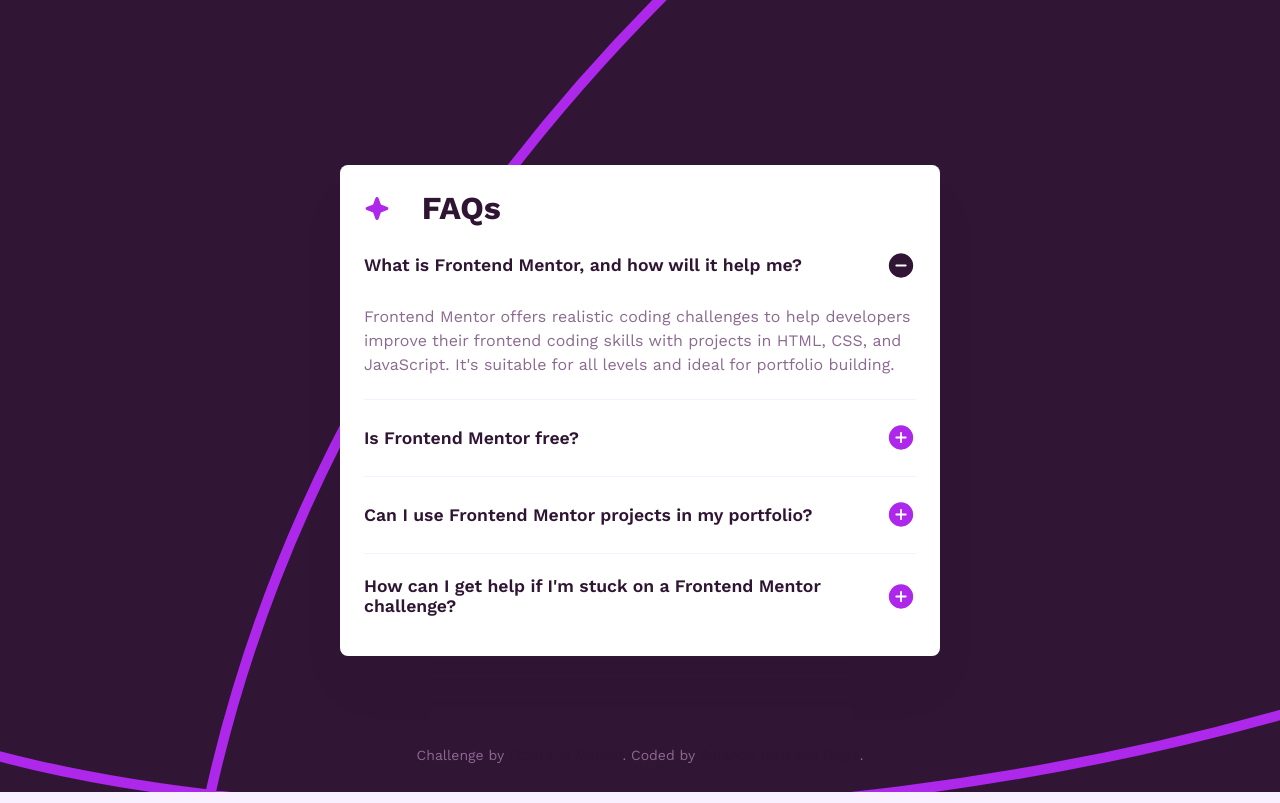
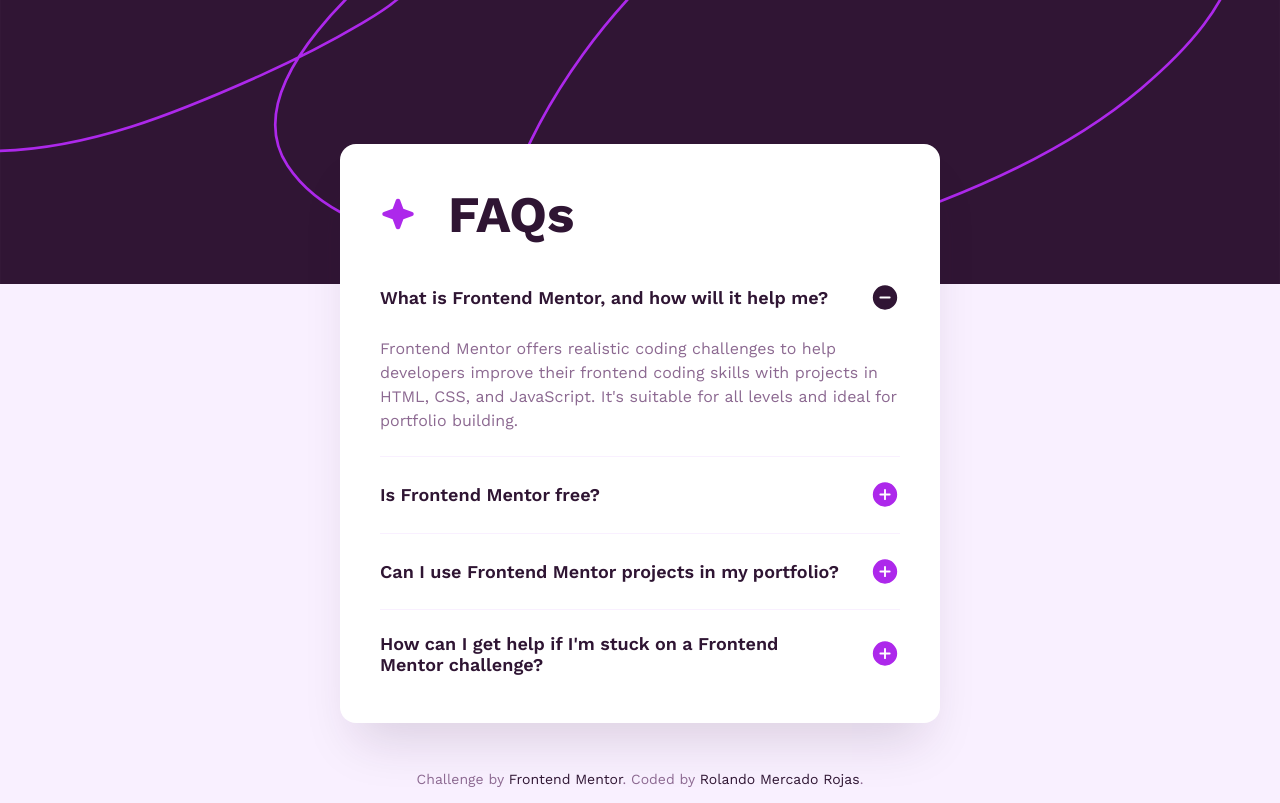
Before and after one commit to rolando2012/fm-FAQ-accordion, a plain HTML site: page index.html in a window 1280 px wide. Drawn offline with Linux system fonts and the light colour scheme.

Commit message:
style: adapt layout and background assets for desktop

```diff
--- a/style.css
+++ b/style.css
@@ -143,7 +143,7 @@ button {
 
 .accordion__item:last-child {
     border-block-end: none;
-    padding-block-end: 1rem;
+    padding-block-end: 0.5em;
 }
 
 .accordion__panel {
@@ -182,20 +182,29 @@ button {
     }
 }
 
-/* @media (min-width: 48em) {
+@media (min-width: 48em) {
     body {
         background-image: url('./assets/images/background-pattern-desktop.svg');
     }
 
     .faq-title {
-        font-size: 2.8rem;
+        font-size: 3.2rem;
     }
 
     .faq-icon {
-        max-height: 2.2em;
+        max-height: 2.3em;
     }
 
     .faq-card {
-        padding: 2.2rem;
+        padding: 2.5rem;
+        border-radius: 1rem;
     }
-} */
+
+    .accordion__title {
+        font-size: 1.125rem;
+    }
+
+    .faq-header {
+        margin-block-end: 1em;
+    }
+}
```
